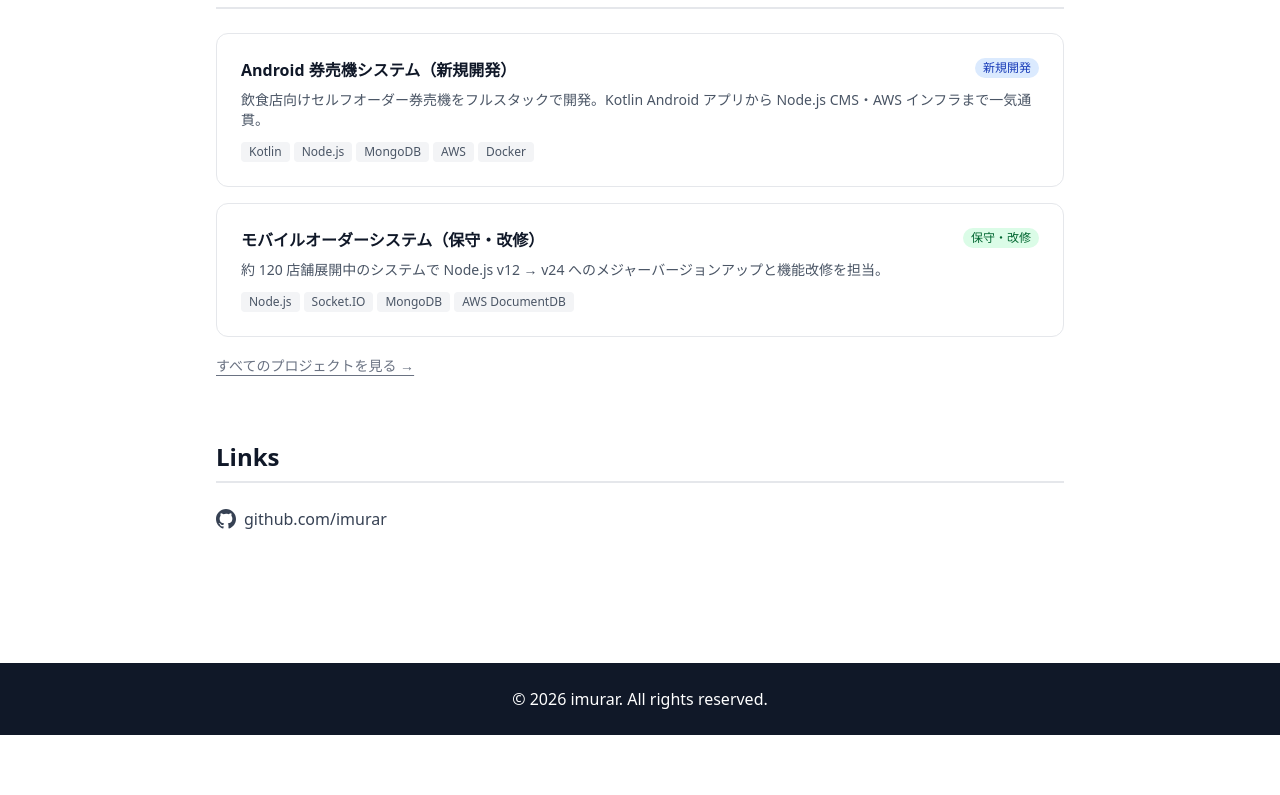
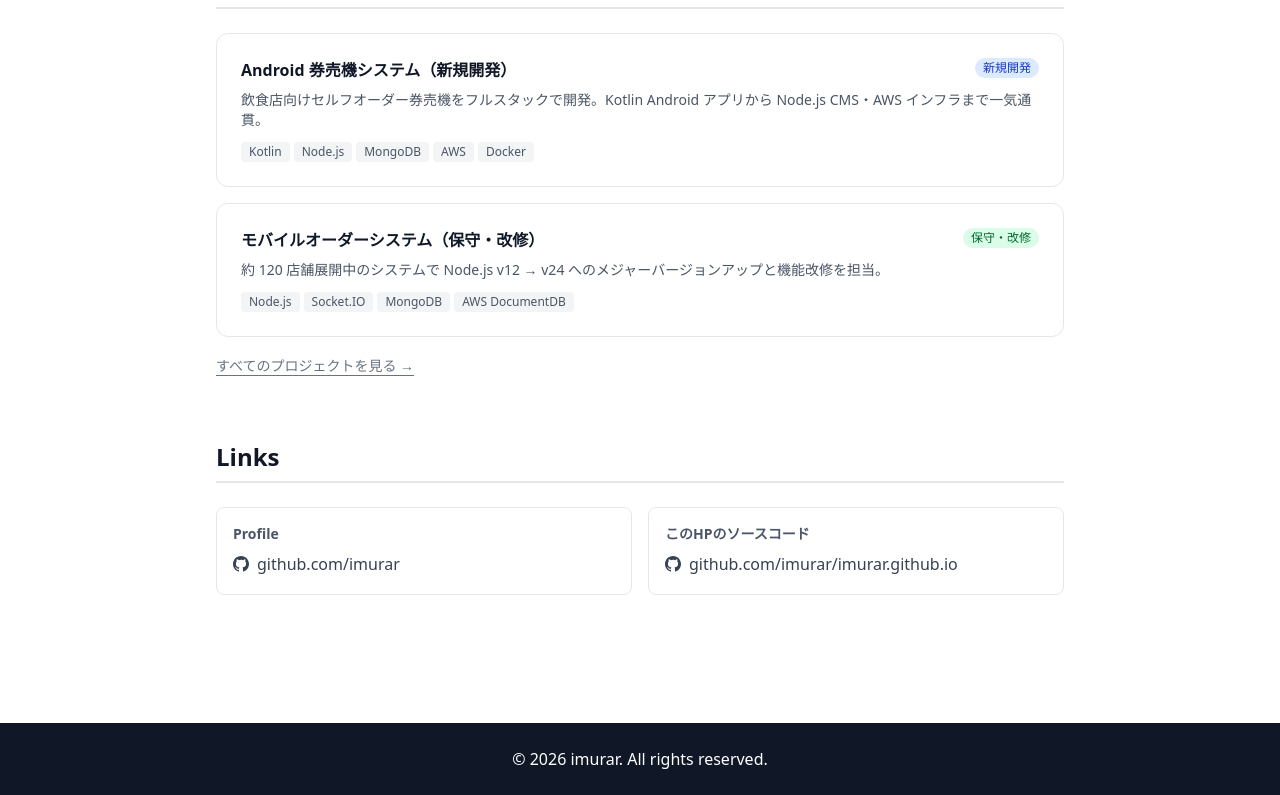
Before and after one commit to imurar/imurar-portfolio, a Vue app: page / in a window 1280 px wide. Shown: the part 995-1790 px from the top of the page. Before the commit the page ends 1730 px from the top, so only its background shows below. Built offline with nearby package versions, Linux system fonts and the light colour scheme.

Commit message:
[add] ホームページにポートフォリオのソースコードへのリンクを追加

```diff
--- a/src/views/HomeView.vue
+++ b/src/views/HomeView.vue
@@ -79,13 +79,30 @@
     <!-- リンク -->
     <section class="mb-8">
       <h2 class="text-2xl font-bold mb-6 pb-2 border-b-2 border-gray-200">Links</h2>
+      <div class="grid grid-cols-1 md:grid-cols-2 gap-4">
+        <!-- Profile -->
+        <div class="border border-gray-200 rounded-lg p-4 hover:shadow-md transition">
+          <h3 class="text-sm font-semibold text-gray-600 mb-2">Profile</h3>
           <a href="https://github.com/imurar" target="_blank"
             class="inline-flex items-center gap-2 text-gray-700 hover:text-gray-900 transition">
-        <svg class="w-5 h-5" fill="currentColor" viewBox="0 0 24 24">
+            <svg class="w-4 h-4" fill="currentColor" viewBox="0 0 24 24">
               <path d="M12 0C5.37 0 0 5.37 0 12c0 5.3 3.44 9.8 8.2 11.38.6.11.82-.26.82-.58v-2.03c-3.34.72-4.04-1.61-4.04-1.61-.55-1.39-1.34-1.76-1.34-1.76-1.09-.75.08-.73.08-.73 1.2.08 1.84 1.24 1.84 1.24 1.07 1.83 2.8 1.3 3.49 1 .1-.78.42-1.31.76-1.61-2.67-.3-5.47-1.33-5.47-5.93 0-1.31.47-2.38 1.24-3.22-.13-.3-.54-1.52.12-3.17 0 0 1-.32 3.3 1.23a11.5 11.5 0 0 1 3-.4c1.02 0 2.04.14 3 .4 2.28-1.55 3.29-1.23 3.29-1.23.66 1.65.24 2.87.12 3.17.77.84 1.23 1.91 1.23 3.22 0 4.61-2.81 5.63-5.48 5.92.43.37.81 1.1.81 2.22v3.29c0 .32.22.7.82.58C20.56 21.8 24 17.3 24 12c0-6.63-5.37-12-12-12z"/>
             </svg>
             github.com/imurar
           </a>
+        </div>
+        <!-- Source Code -->
+        <div class="border border-gray-200 rounded-lg p-4 hover:shadow-md transition">
+          <h3 class="text-sm font-semibold text-gray-600 mb-2">このHPのソースコード</h3>
+          <a href="https://github.com/imurar/imurar.github.io" target="_blank"
+            class="inline-flex items-center gap-2 text-gray-700 hover:text-gray-900 transition">
+            <svg class="w-4 h-4" fill="currentColor" viewBox="0 0 24 24">
+              <path d="M12 0C5.37 0 0 5.37 0 12c0 5.3 3.44 9.8 8.2 11.38.6.11.82-.26.82-.58v-2.03c-3.34.72-4.04-1.61-4.04-1.61-.55-1.39-1.34-1.76-1.34-1.76-1.09-.75.08-.73.08-.73 1.2.08 1.84 1.24 1.84 1.24 1.07 1.83 2.8 1.3 3.49 1 .1-.78.42-1.31.76-1.61-2.67-.3-5.47-1.33-5.47-5.93 0-1.31.47-2.38 1.24-3.22-.13-.3-.54-1.52.12-3.17 0 0 1-.32 3.3 1.23a11.5 11.5 0 0 1 3-.4c1.02 0 2.04.14 3 .4 2.28-1.55 3.29-1.23 3.29-1.23.66 1.65.24 2.87.12 3.17.77.84 1.23 1.91 1.23 3.22 0 4.61-2.81 5.63-5.48 5.92.43.37.81 1.1.81 2.22v3.29c0 .32.22.7.82.58C20.56 21.8 24 17.3 24 12c0-6.63-5.37-12-12-12z"/>
+            </svg>
+            github.com/imurar/imurar.github.io
+          </a>
+        </div>
+      </div>
     </section>
   </div>
 </template>
```
Lines whose indentation alone changed are shown as unchanged.
